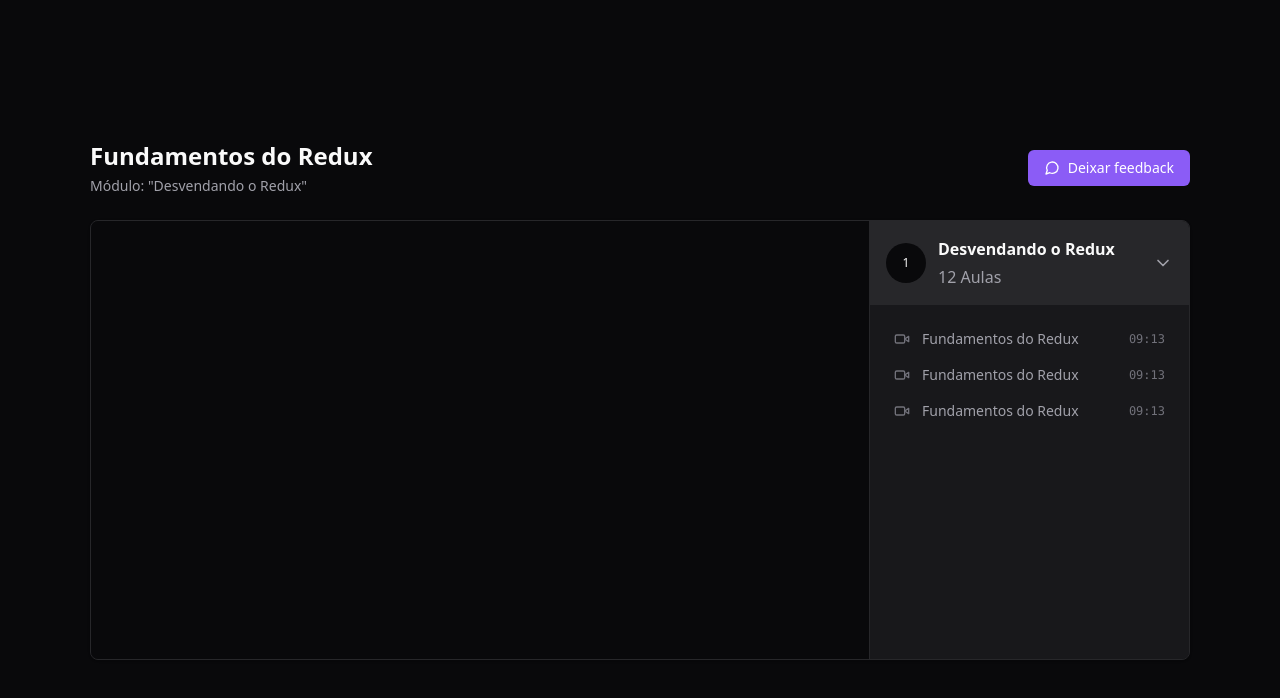
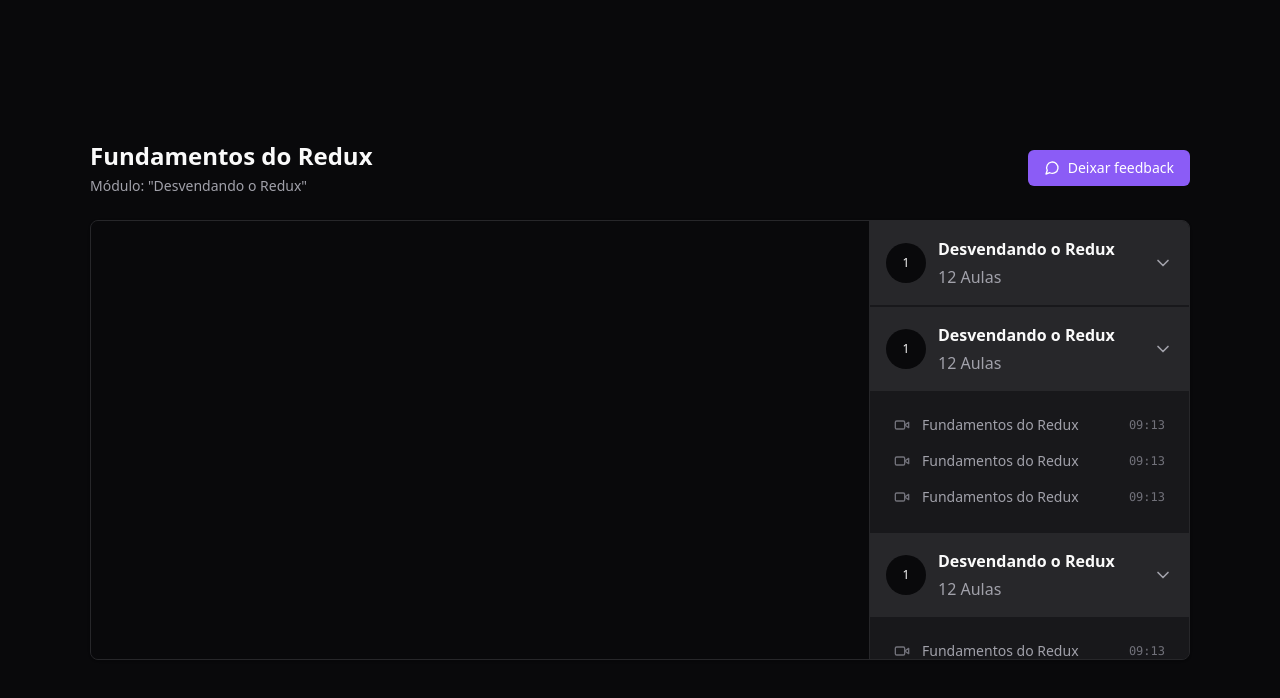
Before and after one commit to matheralvs/react-redux-zustand, a React (Vite) app: page / in a window 1280 px wide. Shown: the top 698 px of the page. Built offline with nearby package versions, Linux system fonts and the light colour scheme.

Commit message:
chore: structuring sidebar scroll

```diff
--- a/package.json
+++ b/package.json
@@ -28,6 +28,9 @@
     "eslint-plugin-react-hooks": "^4.6.0",
     "eslint-plugin-react-refresh": "^0.3.4",
     "postcss": "^8.4.24",
+    "prettier": "^2.8.8",
+    "prettier-plugin-tailwindcss": "^0.3.0",
+    "tailwind-scrollbar": "^3.0.4",
     "tailwindcss": "^3.3.2",
     "typescript": "^5.0.2",
     "vite": "^4.3.9"
--- a/src/pages/Player.tsx
+++ b/src/pages/Player.tsx
@@ -4,7 +4,7 @@
 
 export function Player() {
   return (
-    <div className="h-screen bg-zinc-950 text-zinc-50 flex justify-center items-center">
+    <div className="flex h-screen items-center justify-center bg-zinc-950 text-zinc-50">
       <div className="flex w-[1100px] flex-col gap-6">
         <div className="flex items-center justify-between">
           {/* Header */}
@@ -15,15 +15,15 @@
             </span>
           </div>
 
-          <button className="flex items-center gap-2 rounded-md bg-violet-500 px-4 py-2 text-sm font-medium text-white hover:bg-violet-600 transition-colors">
+          <button className="flex items-center gap-2 rounded-md bg-violet-500 px-4 py-2 text-sm font-medium text-white transition-colors hover:bg-violet-600">
             <MessageCircle className="h-4 w-4" />
             Deixar feedback
           </button>
         </div>
 
-        <main className="relative flex overflow-hidden rounded-lg border border-zinc-800 bg-zinc-900 shadow">
+        <main className="relative flex overflow-hidden rounded-lg border border-zinc-800 bg-zinc-900 pr-80 shadow">
           <div className="flex-1">
-            <div className="w-full bg-zinc-950 aspect-video">
+            <div className="aspect-video w-full bg-zinc-950">
               <ReactPlayer
                 width="100%"
                 height="100%"
@@ -33,10 +33,10 @@
             </div>
           </div>
 
-          <aside className="w-80 border-l border-zinc-800 bg-zinc-900">
+          <aside className="divide-zinc-7 absolute bottom-0 right-0 top-0 w-80 divide-y-2 divide-zinc-900 overflow-y-scroll border-l border-zinc-800 bg-zinc-900 scrollbar scrollbar-thin scrollbar-track-zinc-950 scrollbar-thumb-violet-500">
             <div>
               <button className="flex w-full items-center gap-3 bg-zinc-800 p-4">
-                <div className="flex w-10 h-10 rounded-full items-center justify-center bg-zinc-950 text-xs">
+                <div className="flex h-10 w-10 items-center justify-center rounded-full bg-zinc-950 text-xs">
                   1
                 </div>
 
@@ -45,12 +45,27 @@
                   <span className="text-sx text-zinc-400">12 Aulas</span>
                 </div>
 
-                <ChevronDown className="h-5 w-5 ml-auto text-zinc-400" />
+                <ChevronDown className="ml-auto h-5 w-5 text-zinc-400" />
+              </button>
+            </div>
+
+            <div>
+              <button className="flex w-full items-center gap-3 bg-zinc-800 p-4">
+                <div className="flex h-10 w-10 items-center justify-center rounded-full bg-zinc-950 text-xs">
+                  1
+                </div>
+
+                <div className="flex flex-col gap-1 text-left">
+                  <strong className="text-sx">Desvendando o Redux</strong>
+                  <span className="text-sx text-zinc-400">12 Aulas</span>
+                </div>
+
+                <ChevronDown className="ml-auto h-5 w-5 text-zinc-400" />
               </button>
 
               <nav className="relative flex flex-col gap-4 p-6">
                 <button className="flex items-center gap-3 text-sm text-zinc-400">
-                  <Video className="w-4 h-4 text-zinc-500" />
+                  <Video className="h-4 w-4 text-zinc-500" />
                   <span>Fundamentos do Redux</span>
                   <span className="ml-auto font-mono text-xs text-zinc-500">
                     09:13
@@ -58,7 +73,7 @@
                 </button>
 
                 <button className="flex items-center gap-3 text-sm text-zinc-400">
-                  <Video className="w-4 h-4 text-zinc-500" />
+                  <Video className="h-4 w-4 text-zinc-500" />
                   <span>Fundamentos do Redux</span>
                   <span className="ml-auto font-mono text-xs text-zinc-500">
                     09:13
@@ -66,7 +81,48 @@
                 </button>
 
                 <button className="flex items-center gap-3 text-sm text-zinc-400">
-                  <Video className="w-4 h-4 text-zinc-500" />
+                  <Video className="h-4 w-4 text-zinc-500" />
+                  <span>Fundamentos do Redux</span>
+                  <span className="ml-auto font-mono text-xs text-zinc-500">
+                    09:13
+                  </span>
+                </button>
+              </nav>
+            </div>
+
+            <div>
+              <button className="flex w-full items-center gap-3 bg-zinc-800 p-4">
+                <div className="flex h-10 w-10 items-center justify-center rounded-full bg-zinc-950 text-xs">
+                  1
+                </div>
+
+                <div className="flex flex-col gap-1 text-left">
+                  <strong className="text-sx">Desvendando o Redux</strong>
+                  <span className="text-sx text-zinc-400">12 Aulas</span>
+                </div>
+
+                <ChevronDown className="ml-auto h-5 w-5 text-zinc-400" />
+              </button>
+
+              <nav className="relative flex flex-col gap-4 p-6">
+                <button className="flex items-center gap-3 text-sm text-zinc-400">
+                  <Video className="h-4 w-4 text-zinc-500" />
+                  <span>Fundamentos do Redux</span>
+                  <span className="ml-auto font-mono text-xs text-zinc-500">
+                    09:13
+                  </span>
+                </button>
+
+                <button className="flex items-center gap-3 text-sm text-zinc-400">
+                  <Video className="h-4 w-4 text-zinc-500" />
+                  <span>Fundamentos do Redux</span>
+                  <span className="ml-auto font-mono text-xs text-zinc-500">
+                    09:13
+                  </span>
+                </button>
+
+                <button className="flex items-center gap-3 text-sm text-zinc-400">
+                  <Video className="h-4 w-4 text-zinc-500" />
                   <span>Fundamentos do Redux</span>
                   <span className="ml-auto font-mono text-xs text-zinc-500">
                     09:13
--- a/tailwind.config.js
+++ b/tailwind.config.js
@@ -1,8 +1,11 @@
 /** @type {import('tailwindcss').Config} */
 export default {
-  content: ["./index.html", "./src/**/*.{js,ts,jsx,tsx}"],
+  content: [
+    "./index.html",
+    "./src/**/*.{js,ts,jsx,tsx}",
+  ],
   theme: {
     extend: {},
   },
-  plugins: [],
-};
+  plugins: [require('tailwind-scrollbar')],
+}
```
Also changed, not shown: .eslintrc.cjs (deleted), 1 other file (tests, documents, lock files or other folders).
